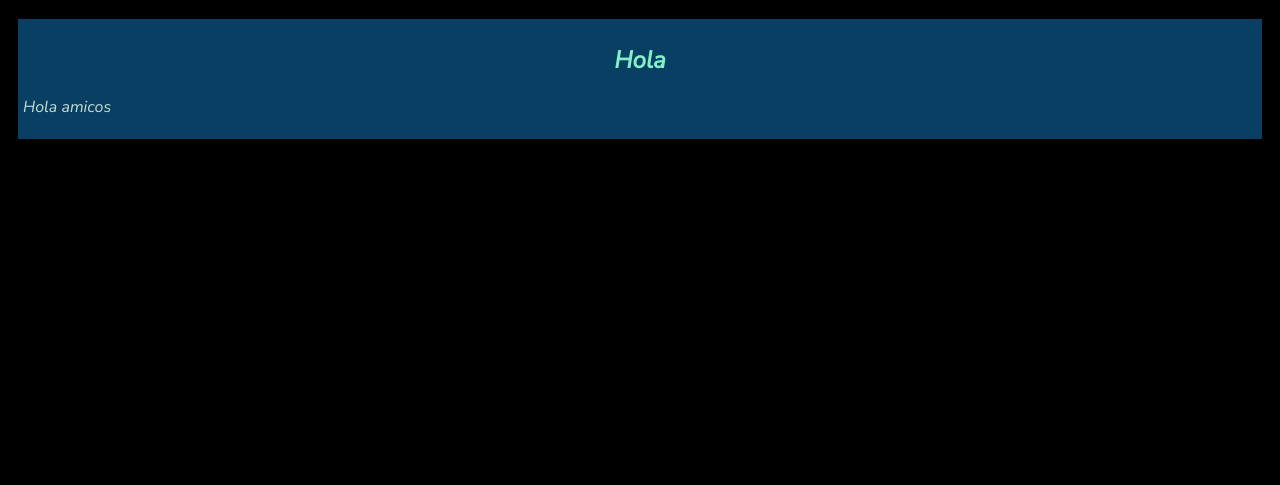
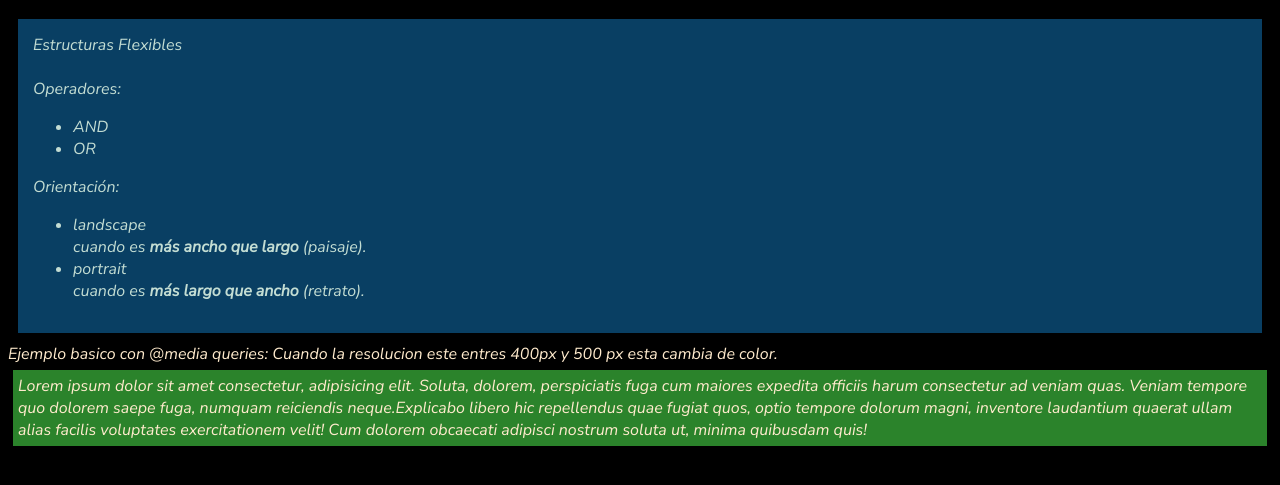
Before and after one commit to Luis-Salinas-SD/Curso-CSS, a plain HTML site: page grid/responsive.html in a window 1280 px wide. Shown: the part 67-552 px from the top of the page. Drawn offline with Linux system fonts and the light colour scheme.

Commit message:
Termino de CSS- GRID

```diff
--- a/grid/responsive.css
+++ b/grid/responsive.css
@@ -11,9 +11,20 @@ body{
     width: auto;
     height: auto;
     margin: 10px;
-    padding: 5px;
+    padding: 15px;
 }
 .model > h1, h2{
     color: #84f0c7;
     text-align: center;
 }
+/*# ------------------------------------------------------------------ Responsive Design -------------------------------------------------------------------------------------- */
+.div-responsive{
+    background: #2b832b;
+    margin: 5px;
+    padding: 5px;
+}
+@media screen and (min-width: 400px) and (max-width: 500px){
+.div-responsive{
+    background: rgba(114, 231, 235, 0.603);
+}
+}
--- a/grid/responsive.html
+++ b/grid/responsive.html
@@ -15,8 +15,28 @@
     </center>
     <section>
         <div class="model">
-            <h2>Hola</h2>
-            <p>Hola amicos</p>
+            Estructuras Flexibles <br> <br>
+            Operadores:
+            <ul>
+                <li>AND</li>
+                <li>OR</li>
+            </ul>
+            Orientación:
+            <ul>
+                <li>landscape</li> cuando es <b>más ancho que largo</b> (paisaje).
+                <li>portrait</li> cuando es <b>más largo que ancho</b> (retrato).
+            </ul>
+        </div>
+    </section>
+    <section>
+        Ejemplo basico con @media queries:
+        Cuando la resolucion este entres 400px y 500 px esta cambia de color.
+        <div class="div-responsive">
+            Lorem ipsum dolor sit amet consectetur, adipisicing elit. Soluta, dolorem, perspiciatis fuga cum maiores
+            expedita officiis harum consectetur ad veniam quas. Veniam tempore quo dolorem saepe fuga, numquam
+            reiciendis neque.Explicabo libero hic repellendus quae fugiat quos, optio tempore dolorum magni, inventore
+            laudantium quaerat ullam alias facilis voluptates exercitationem velit! Cum dolorem obcaecati adipisci
+            nostrum soluta ut, minima quibusdam quis!
         </div>
     </section>
 </body>
```
